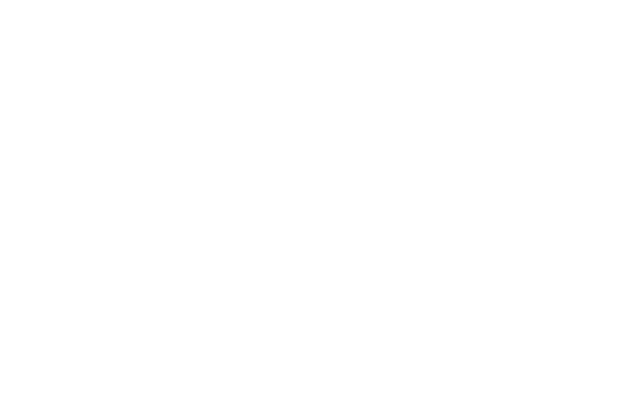
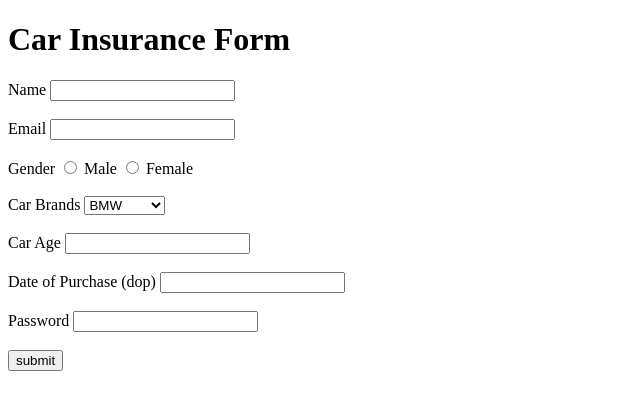
Before and after one commit to acciojob/car-insurance-form-Ganapathy77, a website: page main.html in a window 1280 px wide. Shown: the whole page, without its empty margins (0-640 px from the left). Drawn offline with Linux system fonts and the light colour scheme.

Commit message:
created a submission

```diff
--- a/main.html
+++ b/main.html
@@ -8,6 +8,34 @@
 
 <body>
 	<!-- the entire body must be written by student -->
+	<h1>Car Insurance Form</h1>
+	<form>
+			<label for="name">Name </label>
+			<input type="text" id="name" name="name" required>
+			<br><br>
+			<label for="email">Email </label>
+			<input type="email" id="email" name="email" required>
+			<br><br>
+			<label>Gender </label>
+			<input type="radio" name="gender" id="male" required>				<label for="male">Male</label>
+			<input type="radio" name="gender" id="female" required>
+			<label for="female">Female</label>
+		 	<br><br>
+			 <label for="cars">Car Brands </label>
+				<select id="cars">
+					<option label="BMW">BMW</option>
+					<option label="Audi">Audi</option>
+					<option label="Mercedez">Mercedez</option>
+				</select><br><br>
+			<label for="carage">Car Age </label>
+			<input type="text" id="carage" name="carage" required>				<br><br>
+		    <label for="dop">Date of Purchase (dop) </label>
+			<input type="text" id="dop" name="dop" required>				<br><br>
+            <label for="password">Password </label>
+			<input type="text" id="password" name="password" required>
+			<br><br>
+			<button type="submit">submit</button>
+	</form>
     <script type="text/javascript" src="./script.js">
 </script>
 
```
